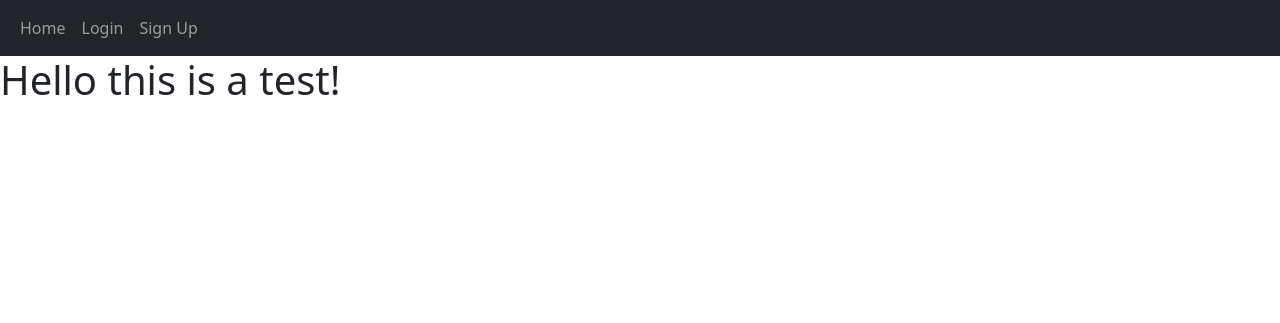
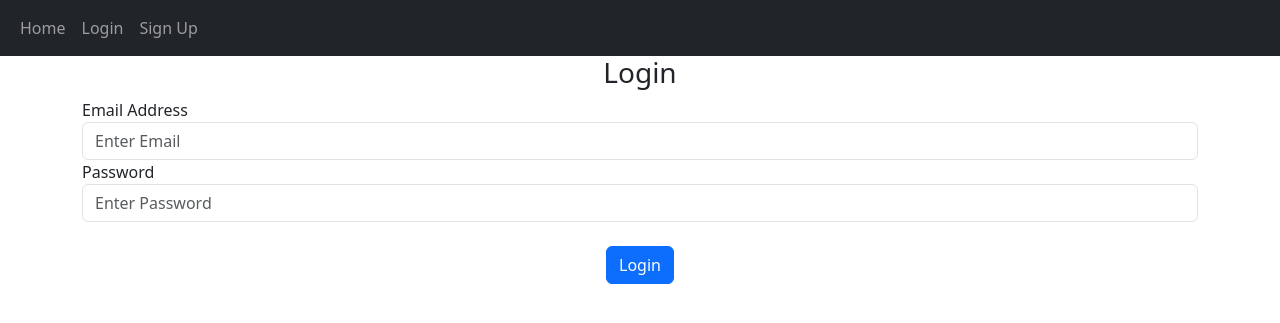
Before and after one commit to SyvoLoTSkyi1/flask_blog, a Flask app: page /login in a window 1280 px wide. Shown: the top 323 px of the page. Run offline with Flask 3, Linux system fonts and the light colour scheme.

Commit message:
creating the Login page

```diff
--- a/website/templates/base.html
+++ b/website/templates/base.html
@@ -28,7 +28,7 @@
     </div>
   </div>
 </nav>
-  <div>
+  <div class="container">
     {% block content %}{% endblock %}
   </div>
 <script
--- a/website/templates/login.html
+++ b/website/templates/login.html
@@ -1,5 +1,19 @@
 {% extends "base.html" %}
-{% block title %}{% endblock %}
+{% block title %}Login{% endblock %}
 {% block content %}
-<h1>Hello this is a test!</h1>
+<form method="POST">
+    <h3 align="center">
+        Login
+    </h3>
+    <div class="form-group">
+        <label for="email">Email Address</label>
+        <input type="text" id="email" name="email" class="form-control" placeholder="Enter Email"/>
+        <label for="password">Password</label>
+        <input type="password" id="password" name="password" class="form-control" placeholder="Enter Password"/>
+        <br/>
+        <div align="center">
+            <button class="btn btn-primary" type="submit">Login</button>
+        </div>
+    </div>
+</form>
 {% endblock %}
```
